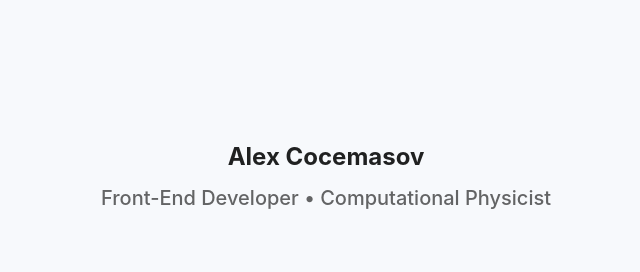
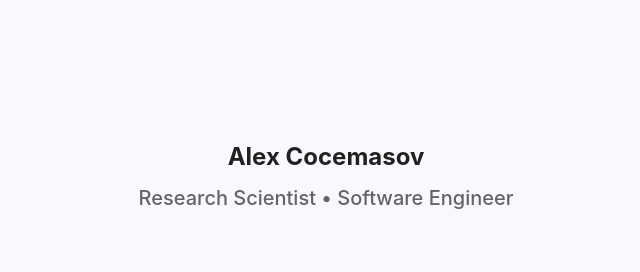
Before and after one commit to acocemasov/acocemasov.github.io, a React (Vite) app: page / in a window 1280 px wide. Shown: the top 272 px of the page, without its empty margins (314-954 px from the left). Built offline with nearby package versions, Linux system fonts and the light colour scheme.

Commit message:
Update homepage

```diff
--- a/src/components/HomePage.tsx
+++ b/src/components/HomePage.tsx
@@ -26,7 +26,7 @@ export default function HomePage() {
                 </Typography>
 
                 <Typography variant='h6' color='text.secondary' sx={{ mb: 4 }}>
-                    Front-End Developer • Computational Physicist
+                    Research Scientist • Software Engineer
                 </Typography>
 
                 <LinkOrbit />
```
